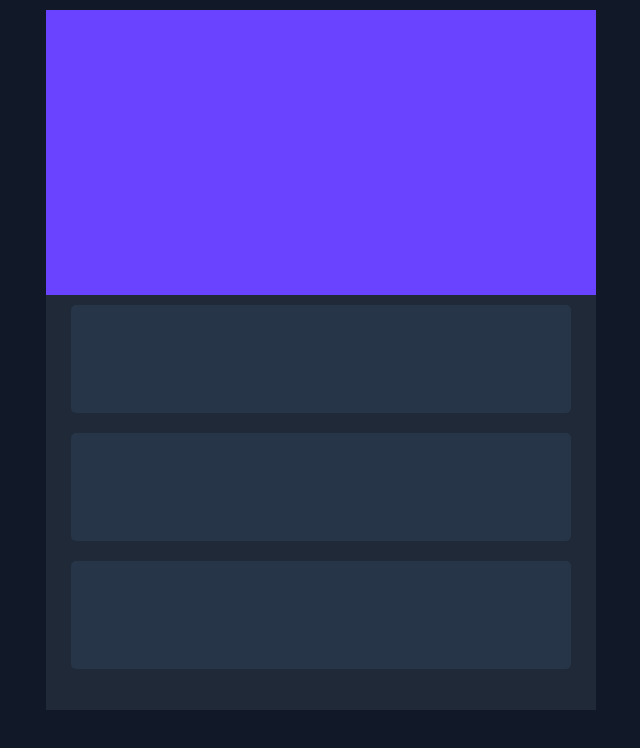
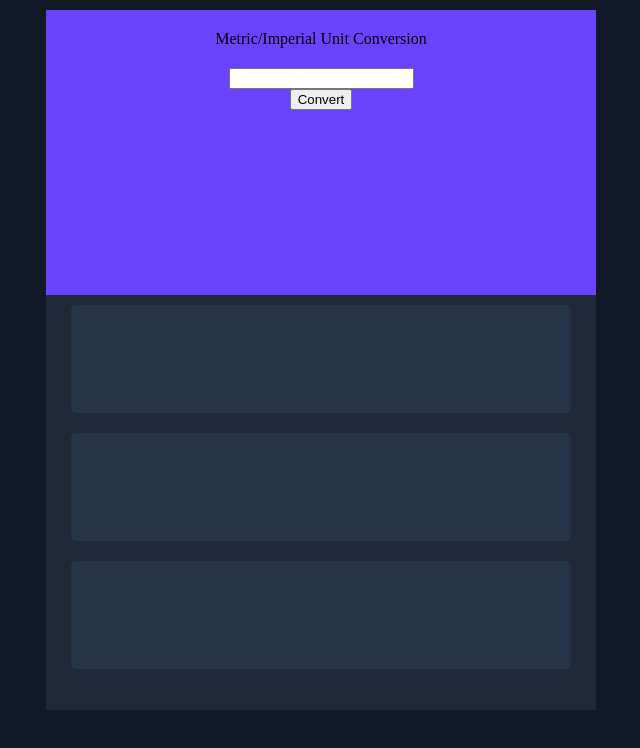
Before and after one commit to anwarrahim/unit-converter, a plain HTML site: page index.html in a window 1280 px wide. Shown: the whole page, without its empty margins (319-959 px from the left). Drawn offline with Linux system fonts and the light colour scheme.

Commit message:
unit converter

```diff
--- a/index.html
+++ b/index.html
@@ -9,6 +9,10 @@
 
 <div class="container">
     <div class="container-head">
+        <p>Metric/Imperial Unit Conversion</p>
+
+        <input id="input-el" type="text">
+        <button> Convert </button>
 
     </div>
     <div class="div-flex">
--- a/style.css
+++ b/style.css
@@ -13,6 +13,13 @@ body{
 .container-head{
     height: 285px;
     background-color: #6943FF;
+    display: flex;
+    flex-direction: column;
+    align-items: center;
+    margin-top: 10px;
+}
+.container-head p{
+    margin: 20px;
 }
 
 .div-flex{
@@ -28,3 +35,7 @@ body{
     margin: 10px;
     border-radius: 5px;
 }
+
+#input-el{
+
+}
```
